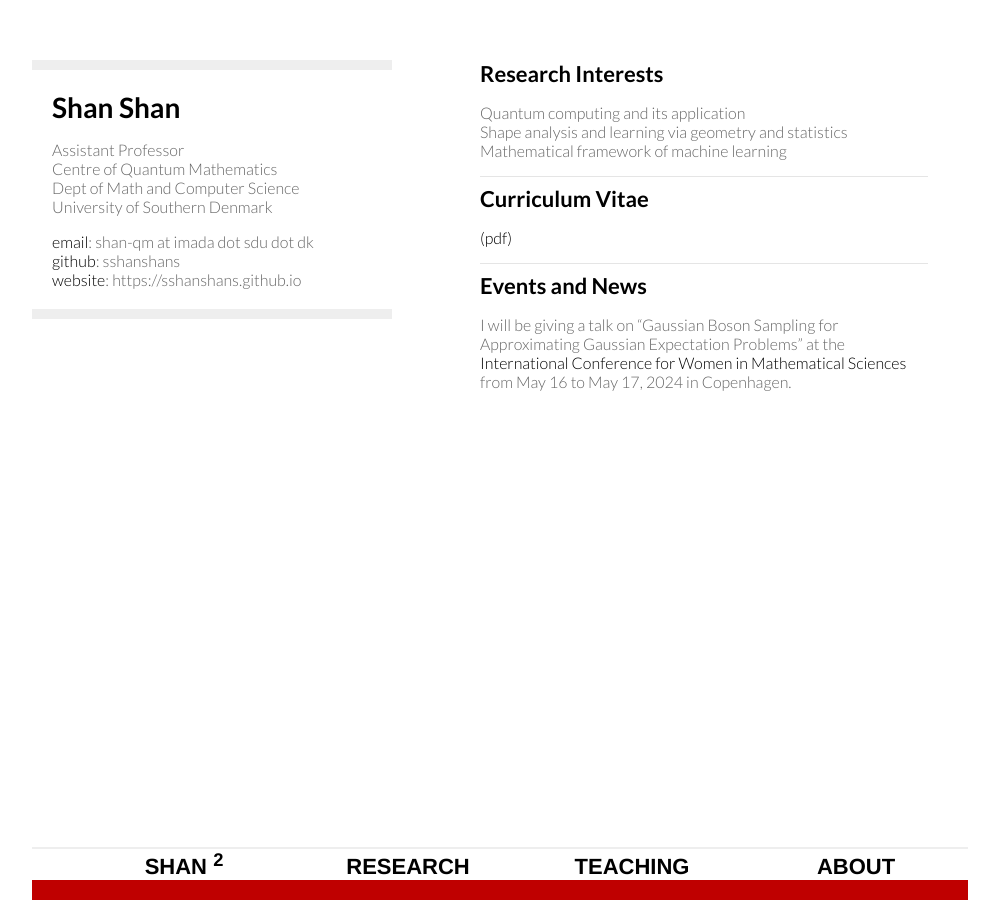
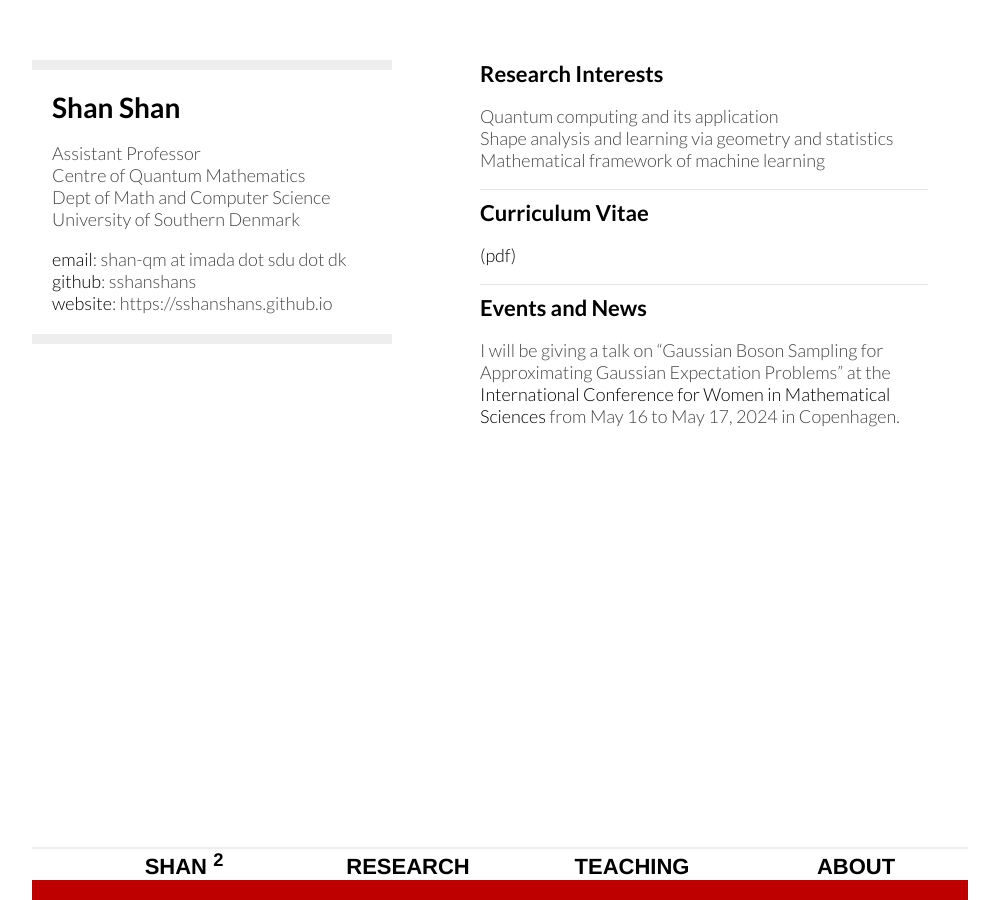
Before and after one commit to sshanshans/sshanshans.github.io, a Jekyll site: the page built from index.md, in a window 1280 px wide. Shown: the whole page, without its empty margins (160-1159 px from the left). Built offline with Jekyll 4.4.1, drawn with Linux system fonts in a browser that asks for light colours.

Commit message:
Update main.css

```diff
--- a/css/main.css
+++ b/css/main.css
@@ -2,8 +2,8 @@
 
 body {
     margin: 60px auto;
-    font:16px Lato, "Helvetica Neue", Helvetica, Arial, sans-serif;
-    color: #666;
+    font:18px Lato, "Helvetica Neue", Helvetica, Arial, sans-serif;
+    color: #444;
     width:70%
 }
 
```
